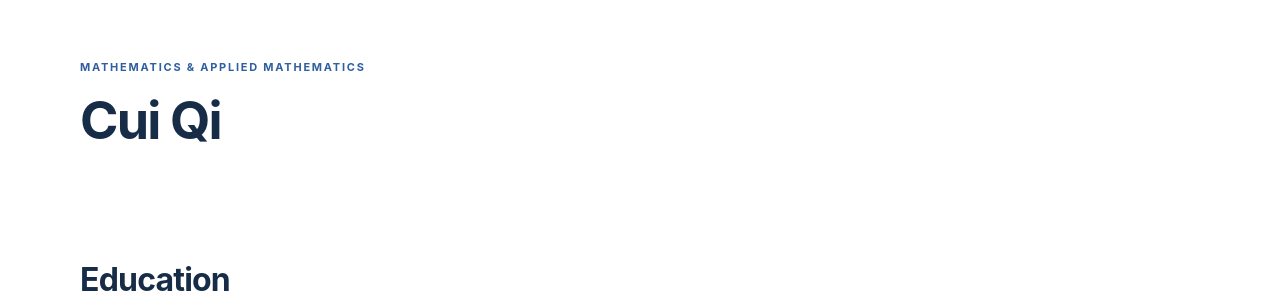
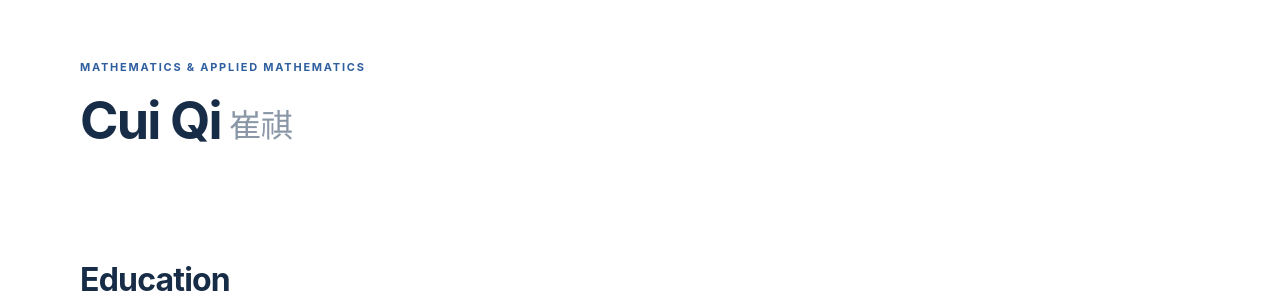
Before and after one commit to cuiqi1202/cuiqi1202.github.io, a Jekyll site: the page built from _pages/about.md, in a window 1280 px wide and 1250 px high. Shown: the part 120-420 px from the top of the window. Built offline with Jekyll 4.4.1, drawn with Linux system fonts in a browser that asks for light colours; a style sheet for code colours, icons or effects is not loaded.

Commit message:
Keep Chinese name in English layout

```diff
--- a/_pages/about.md
+++ b/_pages/about.md
@@ -11,7 +11,7 @@ redirect_from:
 <main class="minimal-home">
   <header class="minimal-home__header">
     <p class="minimal-home__eyebrow">Mathematics &amp; Applied Mathematics</p>
-    <h1><span class="minimal-home__en">Cui Qi</span></h1>
+    <h1><span class="minimal-home__en">Cui Qi</span><span class="minimal-home__cn">崔祺</span></h1>
   </header>
 
   <section class="profile-section" id="education" aria-labelledby="education-title">
```
